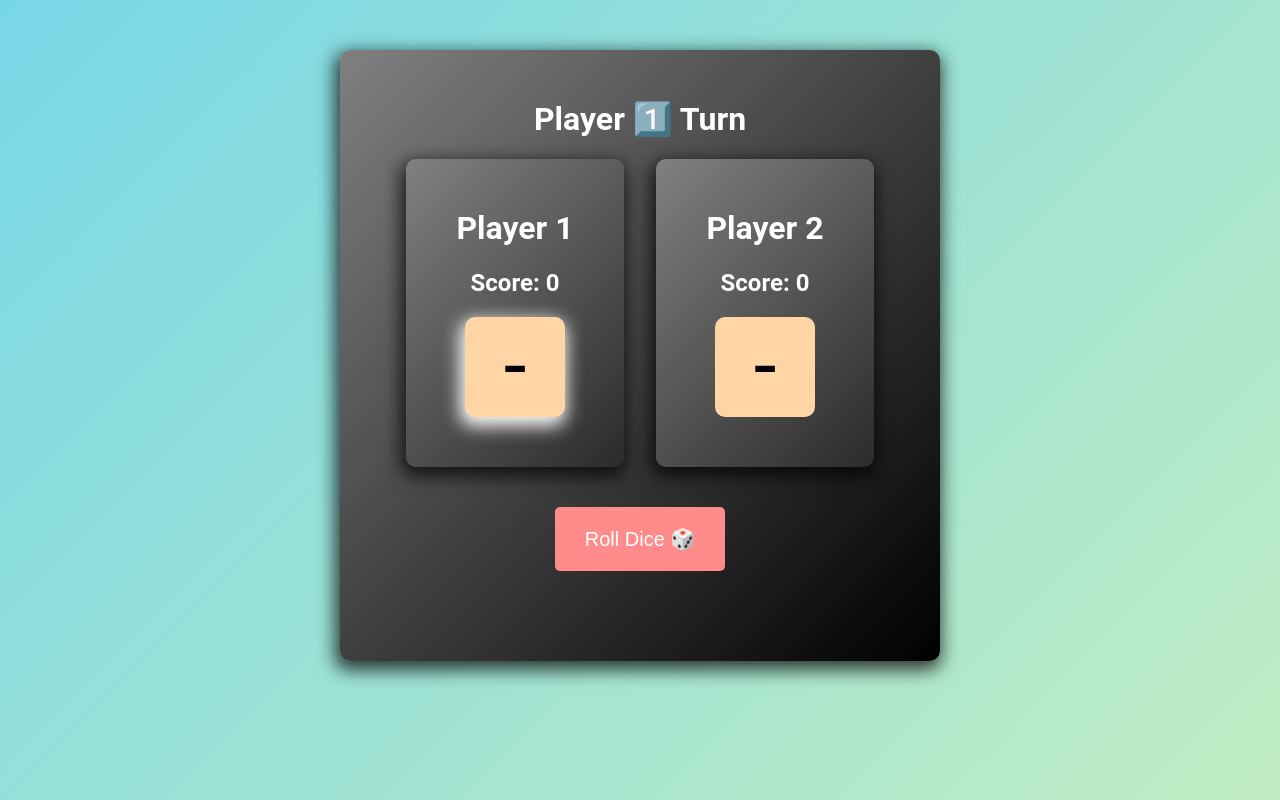
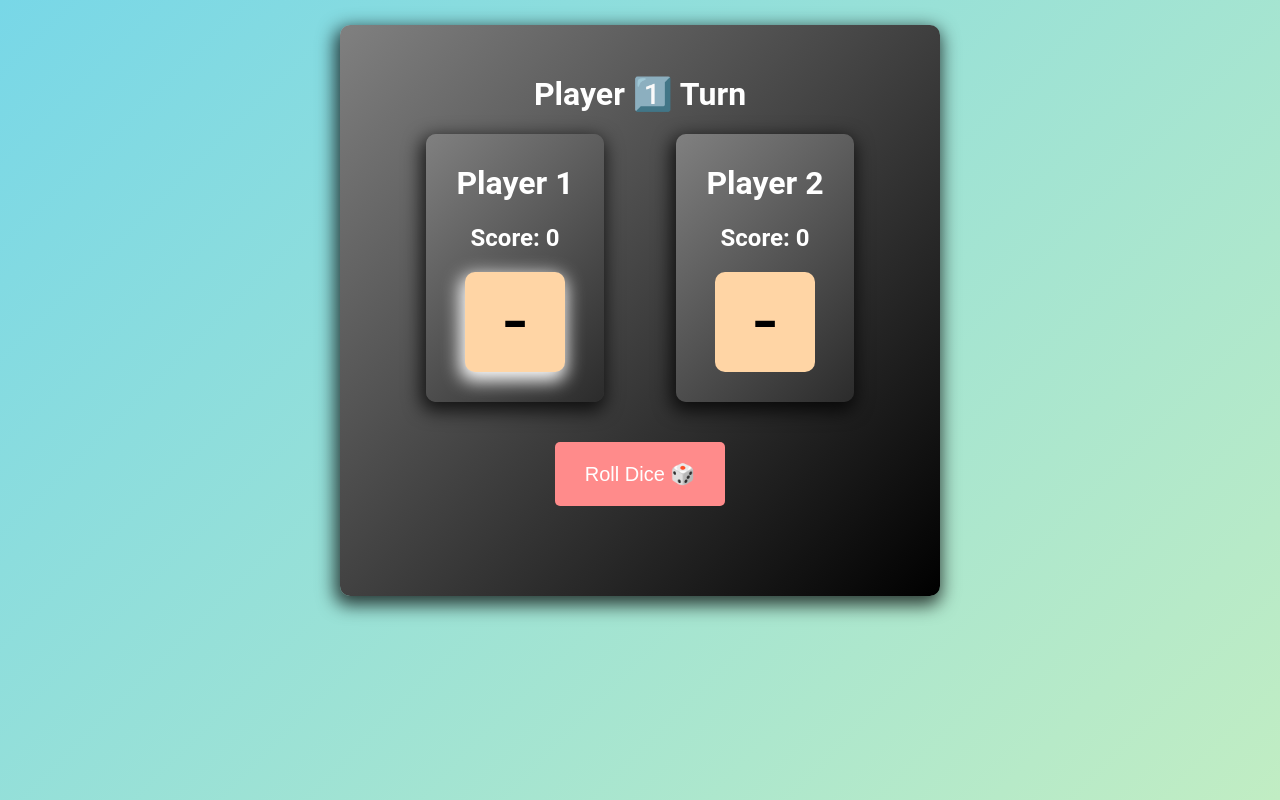
Before and after one commit to username-98/dice-game-js, a plain HTML site: page index.html in a window 1280 px wide. Drawn offline with Linux system fonts and the light colour scheme.

Commit message:
fix: width and height

```diff
--- a/index.css
+++ b/index.css
@@ -9,7 +9,7 @@ html, body {
 }
 
 body {
-    padding-top: 50px;
+    padding-top: 25px;
     background-image: linear-gradient(135deg, var(--color-1) ,  var(--color-2));
     font-family: 'Roboto', sans-serif;
     /* height: 100vh; */
@@ -33,9 +33,10 @@ body {
     margin: 0 auto;
     background-image: linear-gradient(135deg, grey ,  rgb(43, 43, 43));
     box-shadow: -2px 6px 18px 3px rgba(0,0,0,0.75);
-    padding: 50px;
+    padding: 30px;
     border-radius: 10px;
     color: white;
+
 
 }
 
```
